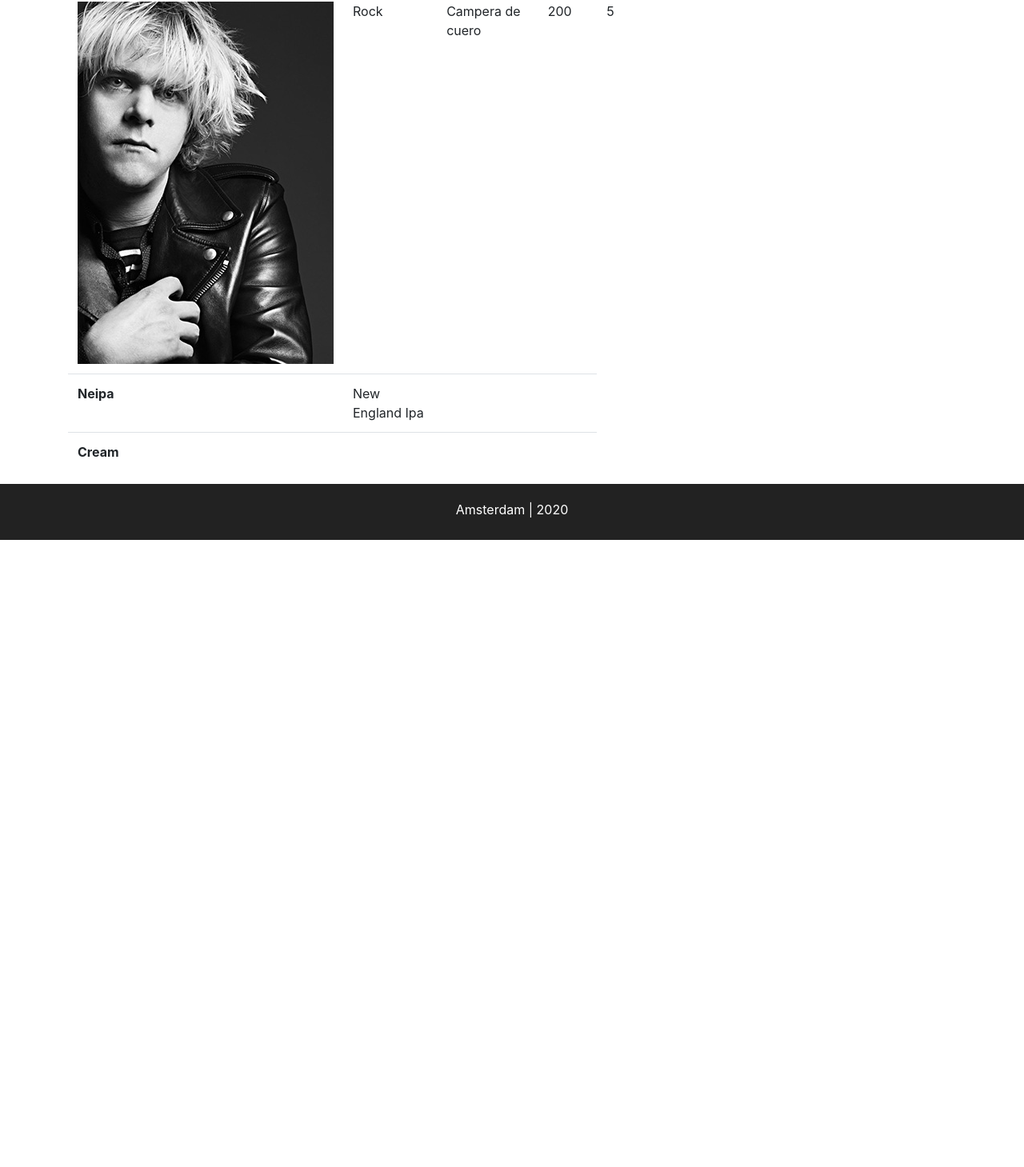
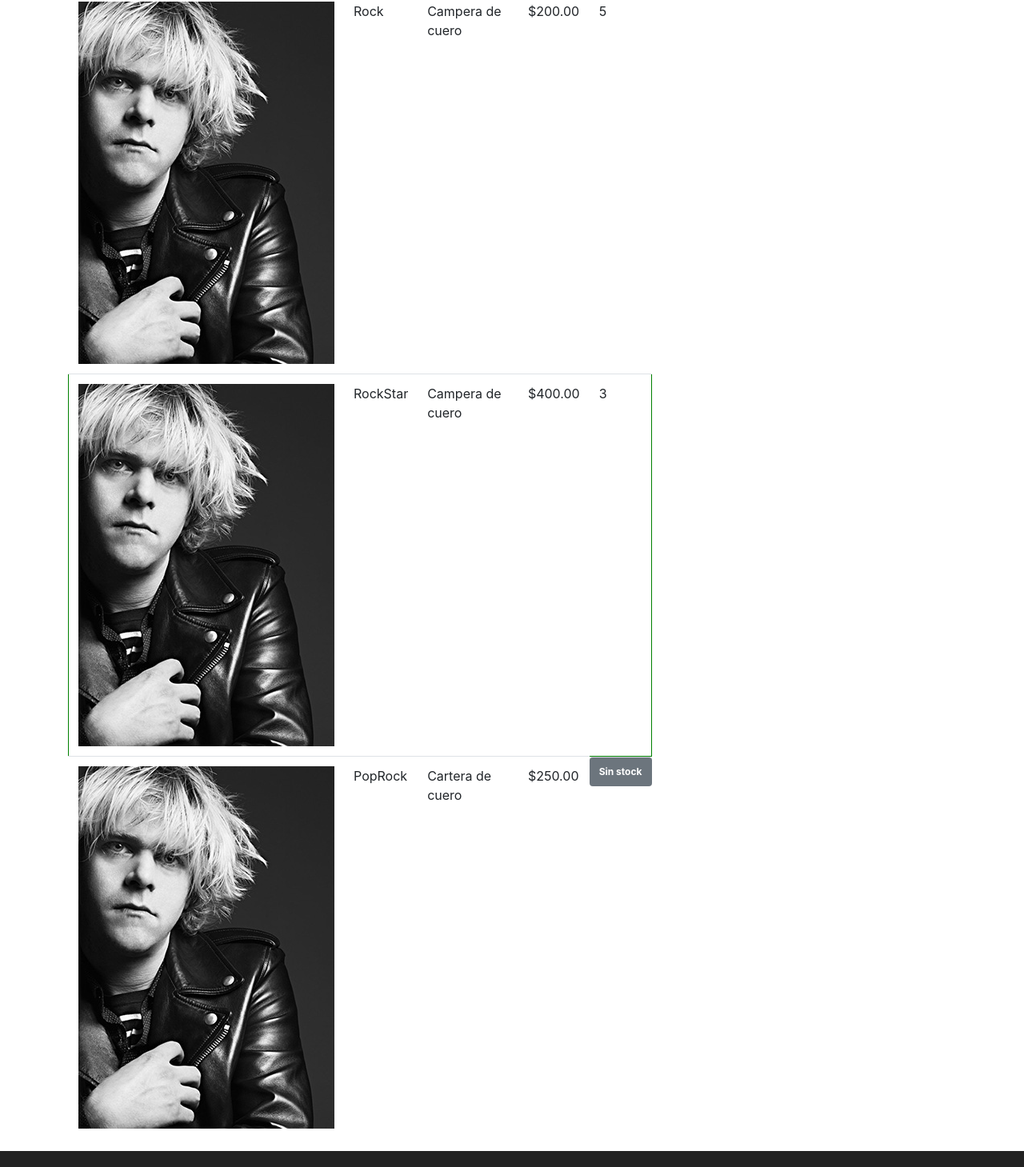
Before and after one commit to gisele89/angular-brewery-gb-2020, an Angular app: page / in a window 1280 px wide. Shown: the part 229-1688 px from the top of the page at 80% size. Before the commit the page ends 904 px from the top, so only its background shows below. Built offline with nearby package versions, Linux system fonts and the light colour scheme.

Commit message:
agrega interfaz clothes.ts y cambios en template

```diff
--- /dev/null
+++ b/src/app/clothes-list/Clothes.ts
@@ -0,0 +1,9 @@
+ export interface Clothes{
+    name: string;
+    type: string;
+    price: number;
+    stock: number;
+    image: string;
+    clearance: boolean;
+
+}
--- a/src/app/clothes-list/clothes-list.component.html
+++ b/src/app/clothes-list/clothes-list.component.html
@@ -9,24 +9,13 @@
       </tr>
     </thead>
     <tbody>
-      <tr>
+      <tr *ngFor="let clothes of clothingItems" [ngClass] ="{'clearance':clothes.clearance}" >
         <td><img [src]="clothes.image" [alt]="clothes.name"></td>
         <td>{{clothes.name}}</td>
         <td>{{clothes.type}}</td>
-        <td>{{clothes.price}}</td>
-        <td>{{clothes.stock}}</td>
-      </tr>
-      <tr>
-        <th scope="row">Neipa</th>
-        <td>New England Ipa</td>
-        <td></td>
-        <td></td>
-      </tr>
-      <tr>
-        <th scope="row">Cream</th>
-        <td></td>
-        <td></td>
-        <td></td>
+        <td>{{clothes.price | currency}}</td>
+        <td *ngIf="clothes.stock !=0; else noStock">{{clothes.stock}}</td>
+        <ng-template #noStock><td class="badge badge-secondary">Sin stock</td></ng-template>
       </tr>
     </tbody>
 
--- a/src/app/clothes-list/clothes-list.component.scss
+++ b/src/app/clothes-list/clothes-list.component.scss
@@ -0,0 +1 @@
+.clearance{border: solid 1px green;}
--- a/src/app/clothes-list/clothes-list.component.ts
+++ b/src/app/clothes-list/clothes-list.component.ts
@@ -1,4 +1,5 @@
 import { Component, OnInit } from '@angular/core';
+import { Clothes } from './Clothes';
 
 @Component({
   selector: 'app-clothes-list',
@@ -7,14 +8,32 @@ import { Component, OnInit } from '@angular/core';
 })
 export class ClothesListComponent implements OnInit {
 
-  clothes = {
-    name: 'Rock',
-    type: 'Campera de cuero',
-    price: 200,
-    stock: 5,
-    image: '/assets/campera-rock1.jpg'
-
-  };
+  clothingItems: Clothes [] = [
+    {
+      name: 'Rock',
+      type: 'Campera de cuero',
+      price: 200,
+      stock: 5,
+      image: '/assets/campera-rock1.jpg',
+      clearance: false,
+    },
+    {
+      name: 'RockStar',
+      type: 'Campera de cuero',
+      price: 400,
+      stock: 3,
+      image: '/assets/campera-rock1.jpg',
+      clearance: true,
+    },
+    {
+      name: 'PopRock',
+      type: 'Cartera de cuero',
+      price: 250,
+      stock: 0,
+      image: '/assets/campera-rock1.jpg',
+      clearance: false,
+    },
+  ] ;
   constructor() { }
 
   ngOnInit(): void {
```
